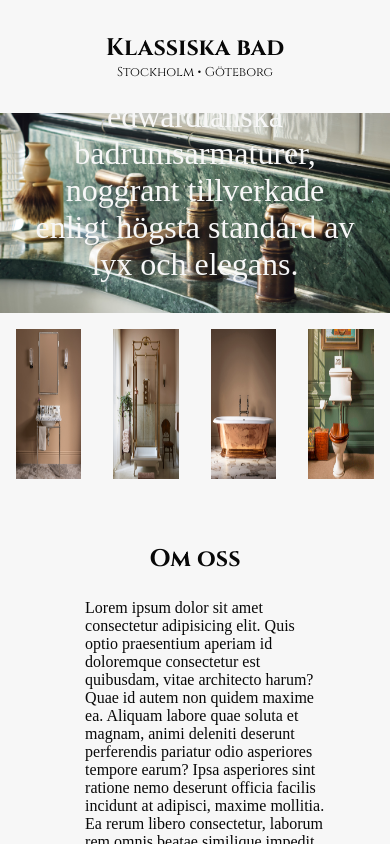
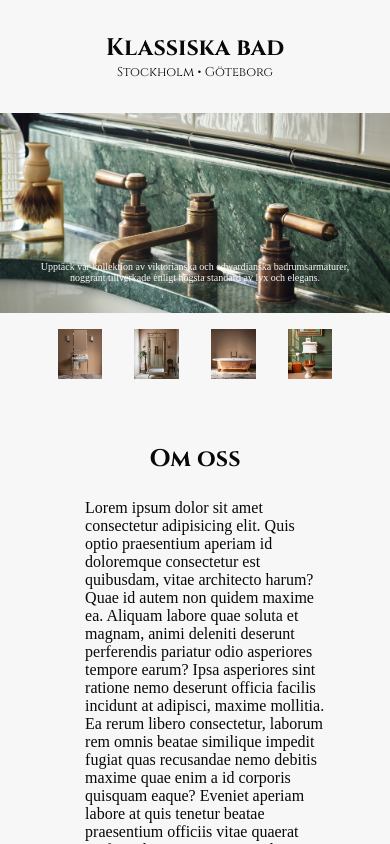
Before and after one commit to jonaru/kb-site, a React (Vite) app: page / in a window 390 px wide. Shown: the top 844 px of the page. Built offline with nearby package versions, Linux system fonts and the light colour scheme; a web font is replaced by a local one.

Commit message:
More media edits

```diff
--- a/styles/Article.css
+++ b/styles/Article.css
@@ -51,6 +51,7 @@
 }
 @media (max-width: 768px) {
     .article-item {
-        height: 150px;
+        height: 50px;
+        width: auto;
     }
 }
--- a/styles/style.css
+++ b/styles/style.css
@@ -98,7 +98,7 @@ body {
     .hero {
         padding: 30px;
         height: 200px;
-        font-size: normal;
+        font-size: 10px;
     }
     .article-section {
         padding: 0;
```
